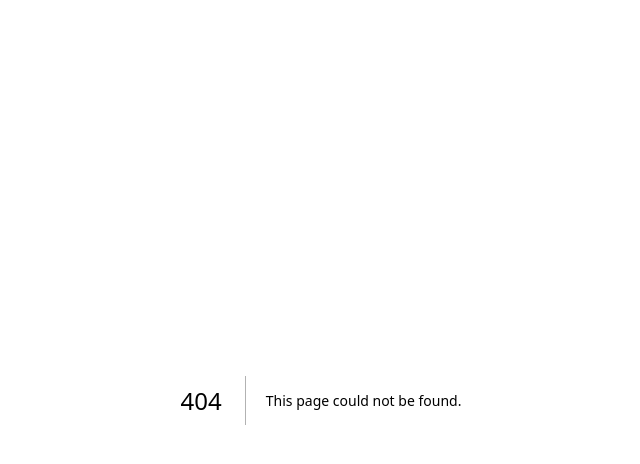
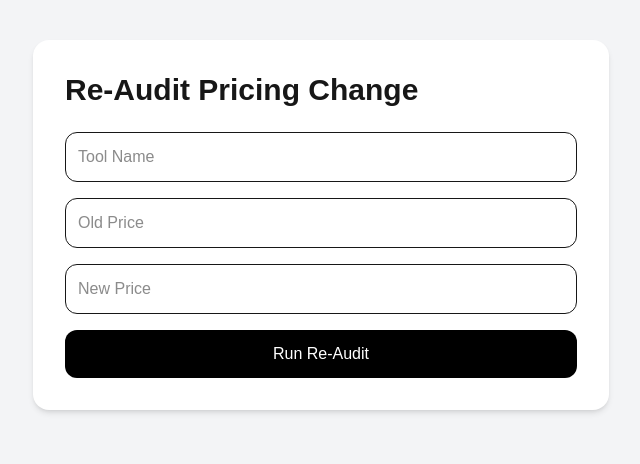
Before and after one commit to shaiksabihasabiha26/credex-ai-spend-audit, a Next.js app: page /pricing in a window 1280 px wide. Before the commit this address had no page. Shown: the top 464 px of the page, without its empty margins (319-959 px from the left). Built offline with nearby package versions, Linux system fonts and the light colour scheme.

Commit message:
Implemented re-audit on pricing change workflow

```diff
--- /dev/null
+++ b/app/history/page.tsx
@@ -0,0 +1,134 @@
+"use client";
+
+import { useEffect, useState } from "react";
+
+type AuditHistoryItem = {
+  tool: string;
+  oldPrice: string;
+  newPrice: string;
+  percentChange: string;
+  recommendation: string;
+  previousRecommendation: string;
+  timestamp: string;
+};
+
+export default function HistoryPage() {
+  const [history, setHistory] = useState<AuditHistoryItem[]>([]);
+
+  useEffect(() => {
+    const stored =
+      JSON.parse(localStorage.getItem("auditHistory") || "[]");
+
+    setHistory(stored);
+  }, []);
+
+  return (
+    <div className="min-h-screen bg-gray-100 p-10">
+      <div className="max-w-4xl mx-auto">
+        <h1 className="text-3xl font-bold mb-8">
+          Audit History
+        </h1>
+
+        {history.length === 0 ? (
+          <div className="bg-white p-6 rounded-2xl shadow-md">
+            No audit history yet.
+          </div>
+        ) : (
+          <div className="space-y-6">
+            {history.map((item, index) => (
+              <div
+                key={index}
+                className="bg-white p-6 rounded-2xl shadow-md"
+              >
+                <h2 className="text-xl font-bold mb-4">
+                  {item.tool}
+                </h2>
+
+                <div className="grid grid-cols-2 gap-4">
+                  <div>
+                    <p className="text-gray-500">
+                      Old Price
+                    </p>
+
+                    <p className="font-semibold">
+                      ₹{item.oldPrice}
+                    </p>
+                  </div>
+
+                  <div>
+                    <p className="text-gray-500">
+                      New Price
+                    </p>
+
+                    <p className="font-semibold">
+                      ₹{item.newPrice}
+                    </p>
+                  </div>
+
+                  <div>
+                    <p className="text-gray-500">
+                      Price Change
+                    </p>
+
+                    <p className="font-semibold text-red-600">
+                      {item.percentChange}%
+                    </p>
+                  </div>
+
+                  <div>
+                    <p className="text-gray-500">
+                      Updated At
+                    </p>
+
+                    <p className="font-semibold">
+                      {new Date(
+                        item.timestamp
+                      ).toLocaleString()}
+                    </p>
+                  </div>
+                </div>
+
+                <div className="mt-6 border rounded-xl p-4 bg-gray-50">
+                  <h3 className="font-bold mb-4">
+                    Recommendation Diff
+                  </h3>
+
+                  <div className="mb-4">
+                    <p className="text-sm text-gray-500">
+                      Before Re-Audit
+                    </p>
+
+                    <p className="font-semibold">
+                      {item.previousRecommendation}
+                    </p>
+                  </div>
+
+                  <div>
+                    <p className="text-sm text-gray-500">
+                      After Re-Audit
+                    </p>
+
+                    <p className="font-semibold text-red-600">
+                      {item.recommendation}
+                    </p>
+                  </div>
+                </div>
+
+                <div className="mt-4 bg-yellow-50 border border-yellow-200 p-4 rounded-xl">
+                  <p className="font-semibold text-yellow-800">
+                    AI Audit Insight
+                  </p>
+
+                  <p className="text-sm text-yellow-700 mt-1">
+                    Pricing changes triggered a fresh audit
+                    recommendation based on increased vendor cost.
+                  </p>
+                </div>
+              </div>
+            ))}
+          </div>
+        )}
+      </div>
+    </div>
+  );
+}
--- /dev/null
+++ b/app/pricing/page.tsx
@@ -0,0 +1,105 @@
+"use client";
+
+import { useState } from "react";
+
+export default function PricingPage() {
+  const [tool, setTool] = useState("");
+  const [oldPrice, setOldPrice] = useState("");
+  const [newPrice, setNewPrice] = useState("");
+  const [message, setMessage] = useState("");
+
+  const handleReaudit = () => {
+    const priceDifference =
+      Number(newPrice) - Number(oldPrice);
+
+    const percent =
+      ((priceDifference / Number(oldPrice)) * 100).toFixed(1);
+
+    let recommendation = "Keep current plan";
+
+    if (Number(newPrice) > Number(oldPrice)) {
+      recommendation =
+        "Consider switching to a cheaper alternative";
+    }
+
+    if (Number(newPrice) >= Number(oldPrice) * 1.5) {
+      recommendation =
+        "High pricing increase detected — re-evaluate vendor";
+    }
+
+    const auditResult = {
+      tool,
+      oldPrice,
+      newPrice,
+      percentChange: percent,
+      recommendation,
+      previousRecommendation: "Keep current vendor",
+      timestamp: new Date().toISOString(),
+    };
+
+    const existing =
+      JSON.parse(localStorage.getItem("auditHistory") || "[]");
+
+    existing.unshift(auditResult);
+
+    localStorage.setItem(
+      "auditHistory",
+      JSON.stringify(existing)
+    );
+
+    setMessage("Re-audit completed successfully!");
+
+    setTool("");
+    setOldPrice("");
+    setNewPrice("");
+  };
+
+  return (
+    <div className="min-h-screen bg-gray-100 p-10">
+      <div className="max-w-xl mx-auto bg-white p-8 rounded-2xl shadow-md">
+        <h1 className="text-3xl font-bold mb-6">
+          Re-Audit Pricing Change
+        </h1>
+
+        <div className="flex flex-col gap-4">
+          <input
+            type="text"
+            placeholder="Tool Name"
+            value={tool}
+            onChange={(e) => setTool(e.target.value)}
+            className="border p-3 rounded-xl"
+          />
+
+          <input
+            type="number"
+            placeholder="Old Price"
+            value={oldPrice}
+            onChange={(e) => setOldPrice(e.target.value)}
+            className="border p-3 rounded-xl"
+          />
+
+          <input
+            type="number"
+            placeholder="New Price"
+            value={newPrice}
+            onChange={(e) => setNewPrice(e.target.value)}
+            className="border p-3 rounded-xl"
+          />
+
+          <button
+            onClick={handleReaudit}
+            className="bg-black text-white p-3 rounded-xl hover:bg-gray-800 transition"
+          >
+            Run Re-Audit
+          </button>
+
+          {message && (
+            <div className="bg-green-100 text-green-700 p-3 rounded-xl">
+              {message}
+            </div>
+          )}
+        </div>
+      </div>
+    </div>
+  );
+}
--- a/components/AuditHistory.tsx
+++ b/components/AuditHistory.tsx
@@ -1,42 +1,58 @@
+"use client";
+
+import { useEffect, useState } from "react";
+
 type AuditItem = {
   company: string;
   tool: string;
   monthlySpend: string;
 };
 
+type Props = {
+  auditData: AuditItem[];
+};
+
 export default function AuditHistory({
   auditData,
-}: {
-  auditData: AuditItem[];
-}) {
+}: Props) {
+  const [mounted, setMounted] = useState(false);
+
+  useEffect(() => {
+    setMounted(true);
+  }, []);
+
+  // Prevent hydration mismatch
+  if (!mounted) {
+    return null;
+  }
+
   return (
-    <div className="bg-white p-6 rounded-xl shadow">
-      <h2 className="text-2xl font-semibold mb-4">
-        Previous Audits
+    <div className="bg-white p-6 rounded-2xl shadow-md">
+      <h2 className="text-2xl font-bold mb-6">
+        Audit History
       </h2>
 
       {auditData.length === 0 ? (
-        <p>No audits submitted yet.</p>
+        <p className="text-gray-500">
+          No audits submitted yet.
+        </p>
       ) : (
         <div className="space-y-4">
           {auditData.map((item, index) => (
             <div
               key={index}
-              className="border p-4 rounded-lg"
+              className="border rounded-xl p-4"
             >
-              <p>
-                <strong>Company:</strong> {item.company}
+              <h3 className="font-semibold text-lg">
+                {item.company}
+              </h3>
+
+              <p className="text-gray-600">
+                Tool: {item.tool}
               </p>
 
-              <p>
-                <span className="bg-black text-white px-3 py-1 rounded-full text-sm">
-  {item.tool}
-</span>
-              </p>
-
-              <p>
-                <strong>Monthly Spend:</strong> ₹
-                {item.monthlySpend}
+              <p className="text-gray-600">
+                Monthly Spend: ₹{item.monthlySpend}
               </p>
             </div>
           ))}
--- a/components/SpendChart.tsx
+++ b/components/SpendChart.tsx
@@ -1,4 +1,6 @@
 "use client";
+
+import { useEffect, useState } from "react";
 
 import {
   BarChart,
@@ -21,6 +23,17 @@ type Props = {
 };
 
 export default function SpendChart({ auditData }: Props) {
+  const [mounted, setMounted] = useState(false);
+
+  useEffect(() => {
+    setMounted(true);
+  }, []);
+
+  // Prevent hydration mismatch
+  if (!mounted) {
+    return null;
+  }
+
   const chartData = auditData.map((item) => ({
     name: item.tool,
     spend: Number(item.monthlySpend) || 0,
@@ -29,7 +42,7 @@ export default function SpendChart({ auditData }: Props) {
   return (
     <div
       className="bg-white rounded-2xl shadow-md p-6 h-[420px]"
-      style={{ backgroundColor: "#ffffff" }} // IMPORTANT for PDF stability
+      style={{ backgroundColor: "#ffffff" }}
     >
       <div className="mb-6">
         <h2 className="text-2xl font-bold text-gray-800">
--- a/components/SummaryCards.tsx
+++ b/components/SummaryCards.tsx
@@ -1,3 +1,7 @@
+"use client";
+
+import { useEffect, useState } from "react";
+
 type AuditItem = {
   company: string;
   tool: string;
@@ -9,8 +13,19 @@ export default function SummaryCards({
 }: {
   auditData: AuditItem[];
 }) {
+  const [mounted, setMounted] = useState(false);
+
+  useEffect(() => {
+    setMounted(true);
+  }, []);
+
+  // Prevent hydration mismatch
+  if (!mounted) {
+    return null;
+  }
+
   const totalSpend = auditData.reduce(
-    (acc, item) => acc + Number(item.monthlySpend),
+    (acc, item) => acc + Number(item.monthlySpend || 0),
     0
   );
 
@@ -22,22 +37,30 @@ export default function SummaryCards({
     <div className="grid grid-cols-1 md:grid-cols-4 gap-4">
       <div className="bg-white p-5 rounded-2xl shadow-md hover:shadow-xl transition duration-300">
         <h3 className="text-gray-500">Total Spend</h3>
-        <p className="text-2xl font-bold">₹{totalSpend}</p>
+        <p className="text-2xl font-bold">
+          ₹{totalSpend}
+        </p>
       </div>
 
       <div className="bg-white p-5 rounded-2xl shadow-md hover:shadow-xl transition duration-300">
         <h3 className="text-gray-500">Estimated Waste</h3>
-        <p className="text-2xl font-bold">₹{estimatedWaste}</p>
+        <p className="text-2xl font-bold">
+          ₹{estimatedWaste}
+        </p>
       </div>
 
       <div className="bg-white p-5 rounded-2xl shadow-md hover:shadow-xl transition duration-300">
         <h3 className="text-gray-500">Potential Savings</h3>
-        <p className="text-2xl font-bold">₹{savings}</p>
+        <p className="text-2xl font-bold">
+          ₹{savings}
+        </p>
       </div>
 
       <div className="bg-white p-5 rounded-2xl shadow-md hover:shadow-xl transition duration-300">
         <h3 className="text-gray-500">Tools Audited</h3>
-        <p className="text-2xl font-bold">{auditData.length}</p>
+        <p className="text-2xl font-bold">
+          {auditData.length}
+        </p>
       </div>
     </div>
   );
```
